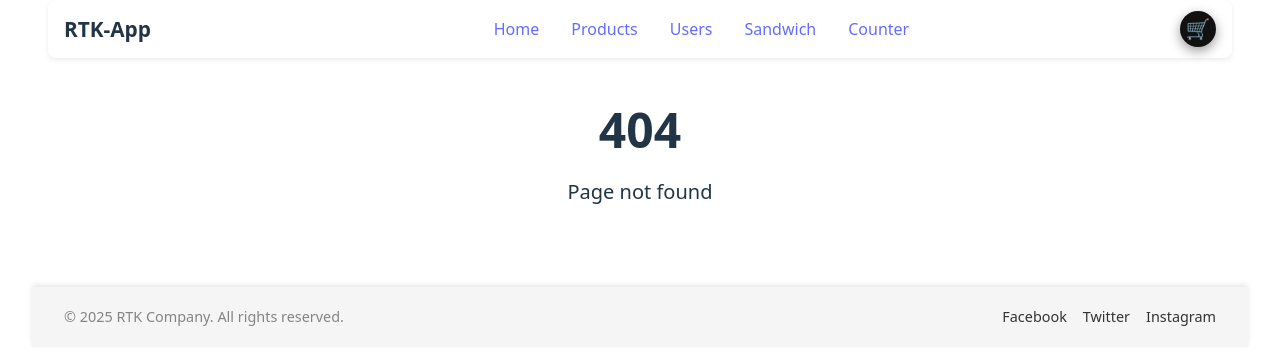
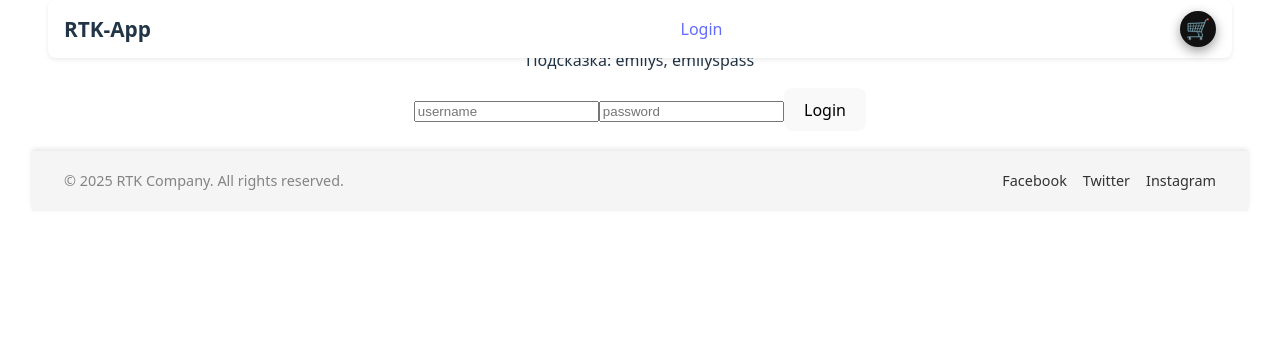
Before and after one commit to TetianaAnufriieva/RTK_project, a React (Vite) app: page /login in a window 1280 px wide. Before the commit this address had no page. Shown: the top 364 px of the page. Built offline with nearby package versions, Linux system fonts and the light colour scheme.

Commit message:
add login

```diff
--- a/src/App.tsx
+++ b/src/App.tsx
@@ -5,21 +5,24 @@ import { UsersList } from "./features/users/UsersList";
 import { ProductsList } from "./features/products/ProductsList";
 import NotFound from "./features/notFound/NotFound";
 import Home from "./features/home/Home";
-import { Route, Routes} from "react-router-dom";
+import { Route, Routes } from "react-router-dom";
 import LayOut from "./components/LayOut/LayOut";
 import Cart from "./features/cart/Cart";
+import Login from "./features/auth/Login";
+import ProtectedRoute from "./components/ProtectedRoute/ProtectedRoute";
 
 function App() {
   return (
     <Routes>
       <Route path="/" element={<LayOut />}>
         <Route index element={<Home />} />
-          <Route path="home" element={<Home />} />
-          <Route path="counter" element={<Counter />} />
-          <Route path="sandwich" element={<Sandwich />} />
-          <Route path="users" element={<UsersList />} />
-          <Route path="products" element={<ProductsList />} />
-           <Route path='/cart' element={<Cart />} />
+        <Route path="home" element={<ProtectedRoute outlet={<Home />} />} />
+        <Route path="counter" element={<ProtectedRoute outlet={<Counter />}  />}/>
+        <Route path="sandwich" element={<ProtectedRoute outlet={<Sandwich />} />} />
+        <Route path="users" element={<ProtectedRoute outlet={<UsersList />}/>} />
+        <Route path="products" element={<ProtectedRoute outlet={<ProductsList />} />}/>
+        <Route path="/cart" element={<ProtectedRoute outlet={<Cart />}  />}/>
+        <Route path="login" element={<Login />} />
         <Route path="*" element={<NotFound />} />
       </Route>
     </Routes>
--- a/src/app/store.ts
+++ b/src/app/store.ts
@@ -2,8 +2,9 @@ import { configureStore } from "@reduxjs/toolkit";
 import counterReducer from "../features/counter/counterSlice";
 import sandwichReducer from "../features/sandwich/sandwichSlice";
 import usersReducer from "../features/users/userSlice";
-import productsReducer from "../features/products/productSlice"
-import cartReducer from "../features/cart/cartSlice"
+import productsReducer from "../features/products/productSlice";
+import cartReducer from "../features/cart/cartSlice";
+import authReducer from "../features/auth/authSlice"
 
 
 //→ Импортируем configureStore — простой способ создать store.
@@ -14,10 +15,12 @@ export const store = configureStore({
     users: usersReducer,
     products: productsReducer,
     cart: cartReducer,
+    auth: authReducer,
   },
 });
 
 // Типы для useSelector и useDispatch
 export type RootState = ReturnType<typeof store.getState>;
 export type AppDispatch = typeof store.dispatch;
+
 // → Создаём типы для селектора и диспатчера, чтобы использовать в TS-компонентах.
--- a/src/components/NavBar/NavBar.tsx
+++ b/src/components/NavBar/NavBar.tsx
@@ -2,17 +2,24 @@ import { useState, type JSX } from "react";
 import style from "./NavBar.module.css";
 import { NavLink } from "react-router-dom";
 import CartIcon from "../../features/CartIcon/CartIcon";
+import { useAppSelector } from "../../app/hooks";
+import { selectUser } from "../../features/auth/selectors";
 
 export default function NavBar(): JSX.Element {
   const [isOpen, setIsOpen] = useState(false);
+  const user = useAppSelector(selectUser);
   return (
     <nav className={style.navigation}>
       {/* Лого слева */}
       <div className={style.logo}>RTK-App</div>
 
       {/* Меню по центру */}
-      <ul className={`${style.menu} ${isOpen ? style.menuActive : ""}`}
-      onClick={() => setIsOpen(false)}>
+      <ul
+        className={`${style.menu} ${isOpen ? style.menuActive : ""}`}
+        onClick={() => setIsOpen(false)}
+      >
+        {user?.username ? (
+          <>
             <li>
               <NavLink to="home">Home</NavLink>
             </li>
@@ -28,6 +35,12 @@ export default function NavBar(): JSX.Element {
             <li>
               <NavLink to="counter">Counter</NavLink>
             </li>
+          </>
+        ) : (
+          <li>
+            <NavLink to="login">Login</NavLink>
+          </li>
+        )}
       </ul>
 
       {/* Иконки справа */}
--- /dev/null
+++ b/src/components/ProtectedRoute/ProtectedRoute.tsx
@@ -0,0 +1,25 @@
+// eslint-disable-next-line import/no-extraneous-dependencies
+import { Navigate } from 'react-router-dom'
+import { useAppSelector } from '../../app/hooks'
+import { selectUser } from '../../features/auth/selectors'
+import type { JSX } from 'react'
+
+interface Props {
+	outlet: JSX.Element
+}
+
+export default function ProtectedRoute({ outlet }: Props): JSX.Element {
+	const user = useAppSelector(selectUser) // получили user или undefined
+	if (user) {
+		return outlet
+	}
+	return <Navigate to="../login" /> // компонент, который делает редирект
+}
+// Интерфейс Props: Определен интерфейс Props, который описывает структуру объекта,
+// ожидаемого в качестве параметра для компонента ProtectedRoute.
+// В данном случае, компонент ожидает объект с именем outlet, который представляет собой элемент JSX.
+// Функция ProtectedRoute: Экспортируемая функция ProtectedRoute принимает объект Props и возвращает элемент JSX.
+// Она сначала использует хук useAppSelector для получения текущего пользователя из глобального состояния приложения.
+//  Если пользователь существует (то есть, если переменная user не равна undefined),
+// компонент возвращает outlet (элемент JSX), который был передан в качестве свойства. Если пользователь не существует,
+// компонент возвращает <Navigate to="../login" />, что приведет к перенаправлению на страницу входа.
--- /dev/null
+++ b/src/features/auth/Login.tsx
@@ -0,0 +1,37 @@
+
+import { useAppDispatch, useAppSelector } from '../../app/hooks'
+import { selectError } from './selectors'
+import { login } from './authSlice'
+import { useState, type FormEvent, type JSX } from 'react'
+
+export default function Login(): JSX.Element {
+	const [username, setUsername] = useState<string>('')
+	const [password, setPassword] = useState<string>('')
+	const error = useAppSelector(selectError)
+	const dispatch = useAppDispatch()
+	function handleLogin(e: FormEvent<HTMLFormElement>): void {
+		e.preventDefault()
+		console.log(dispatch(login({ username, password })))
+	}
+	return (
+		<>
+			<p>Подсказка: emilys, emilyspass</p>
+			<p>{error}</p>
+			<form onSubmit={handleLogin}>
+				<input
+					type="text"
+					placeholder="username"
+					value={username}
+					onChange={e => setUsername(e.target.value)}
+				/>
+				<input
+					type="text"
+					placeholder="password"
+					value={password}
+					onChange={e => setPassword(e.target.value)}
+				/>
+				<button type="submit">Login</button>
+			</form>
+		</>
+	)
+}
--- /dev/null
+++ b/src/features/auth/api.ts
@@ -0,0 +1,17 @@
+import type User from "./types/User"
+
+
+export async function login(
+	username: string,
+	password: string
+): Promise<User | { message: string }> {
+	const res = await fetch('https://dummyjson.com/auth/login', {
+		method: 'POST',
+		headers: { 'Content-Type': 'application/json' },
+		body: JSON.stringify({
+			username,
+			password,
+		}),
+	})
+	return res.json()
+}
--- /dev/null
+++ b/src/features/auth/authSlice.ts
@@ -0,0 +1,49 @@
+import { createAsyncThunk, createSlice } from '@reduxjs/toolkit'
+import * as api from './api'
+import type Credentials from './types/Credentials'
+import type AuthState from './types/AuthState'
+
+const initialState: AuthState = {
+	user: undefined,
+}
+export const login = createAsyncThunk('auth/login', ({ username, password }: Credentials) =>
+	api.login(username, password)
+)
+// 1. export const login =
+// Это объявление константы login с ключевым словом export, которое делает её доступной для импорта в других файлах.
+// 2. createAsyncThunk('auth/login', ...)
+// Функция createAsyncThunk используется в Redux Toolkit для создания асинхронных экшенов (thunk-ов).
+//  Она автоматически управляет тремя состояниями запроса:
+// * pending (ожидание выполнения)
+// * fulfilled (успешное выполнение)
+// * rejected (ошибка)
+// Здесь 'auth/login' — это имя (action type), по которому будет идентифицироваться этот thunk.
+// 3. ({ username, password }: Credentials) => api.login(username, password)
+// Это стрелочная функция, которая принимает объект с username и password в качестве аргумента.
+// Разбор:
+// * ({ username, password }: Credentials) — это деструктуризация объекта,
+//  который должен соответствовать типу Credentials.
+// * api.login(username, password) — вызов метода login из объекта api, который,
+//  выполняет HTTP-запрос к серверу для аутентификации пользователя.
+
+export const authSlice = createSlice({
+	name: 'auth',
+	initialState,
+	reducers: {},
+	extraReducers: builder => {
+		builder
+			.addCase(login.fulfilled, (state, action) => {
+				if ('message' in action.payload) {
+					state.error = action.payload.message
+				} else {
+					state.user = action.payload
+					state.error = ''
+				}
+				// в случае успешного входа уберем ошибку - если она была
+			})
+			.addCase(login.rejected, (state, action) => {
+				state.error = 'Wrong email or password' // случай неудачного входа - добавили ошибку
+			})
+	},
+})
+export default authSlice.reducer
--- /dev/null
+++ b/src/features/auth/selectors.ts
@@ -0,0 +1,8 @@
+
+import type { RootState } from "../../app/store"
+import type User from "./types/User"
+
+
+
+export const selectUser = (state: RootState): User | undefined => state.auth.user
+export const selectError = (state: RootState): string | undefined => state.auth.error
--- /dev/null
+++ b/src/features/auth/types/AuthState.ts
@@ -0,0 +1,6 @@
+import User from './User'
+
+export default interface AuthState {
+	user: User | undefined
+	error?: string
+}
--- /dev/null
+++ b/src/features/auth/types/Credentials.ts
@@ -0,0 +1,4 @@
+export default interface Credentials {
+	username: string
+	password: string
+}
--- /dev/null
+++ b/src/features/auth/types/User.ts
@@ -0,0 +1,10 @@
+export default interface User {
+	id: number
+	username: string
+	email: string
+	firstName: string
+	lastName: string
+	gender: string
+	image: string
+	token: string
+}
```
Lines whose indentation alone changed are shown as unchanged.
